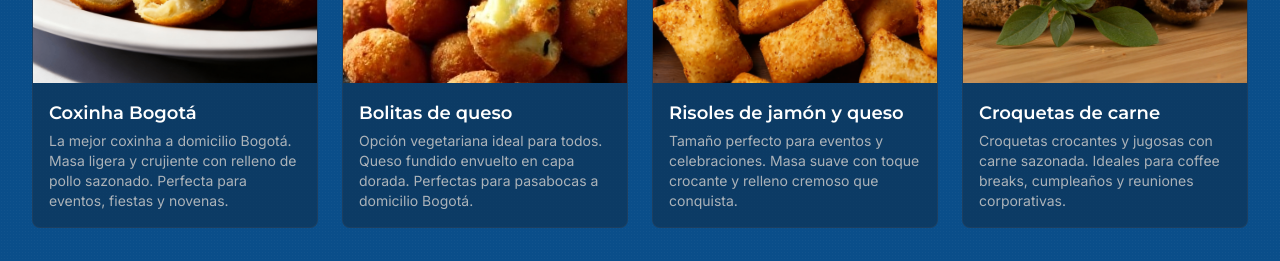
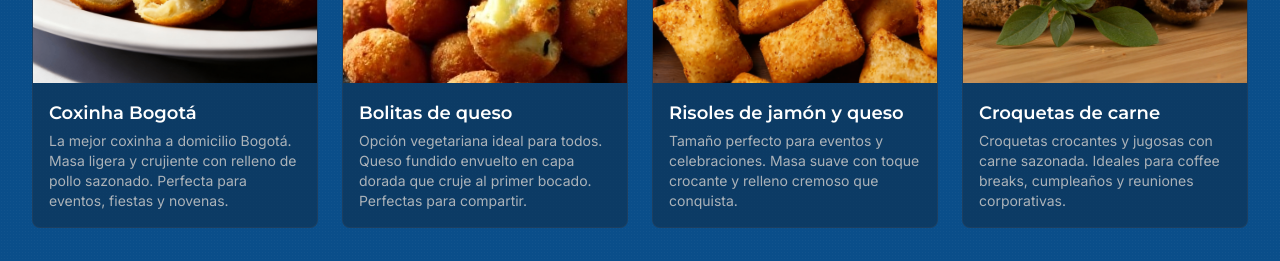
Before and after one commit to N1ghtcr4wler/pastelcarioca, a React (Vite) app: page / in a window 1280 px wide. Shown: the part 1000-1261 px from the top of the page. Built offline with nearby package versions, Linux system fonts and the light colour scheme.

Commit message:
Update description for "Bolitas de queso"

```diff
--- a/src/components/site/FeaturedGrid.tsx
+++ b/src/components/site/FeaturedGrid.tsx
@@ -13,7 +13,7 @@ const items = [{
 }, {
   img: bolinha,
   title: "Bolitas de queso",
-  desc: "Opción vegetariana ideal para todos. Queso fundido envuelto en capa dorada. Perfectas para pasabocas a domicilio Bogotá.",
+  desc: "Opción vegetariana ideal para todos. Queso fundido envuelto en capa dorada que cruje al primer bocado. Perfectas para compartir.",
   alt: "bolitas de queso vegetarianas Bogotá - doradas con queso fundido"
 }, {
   img: risole,
```
